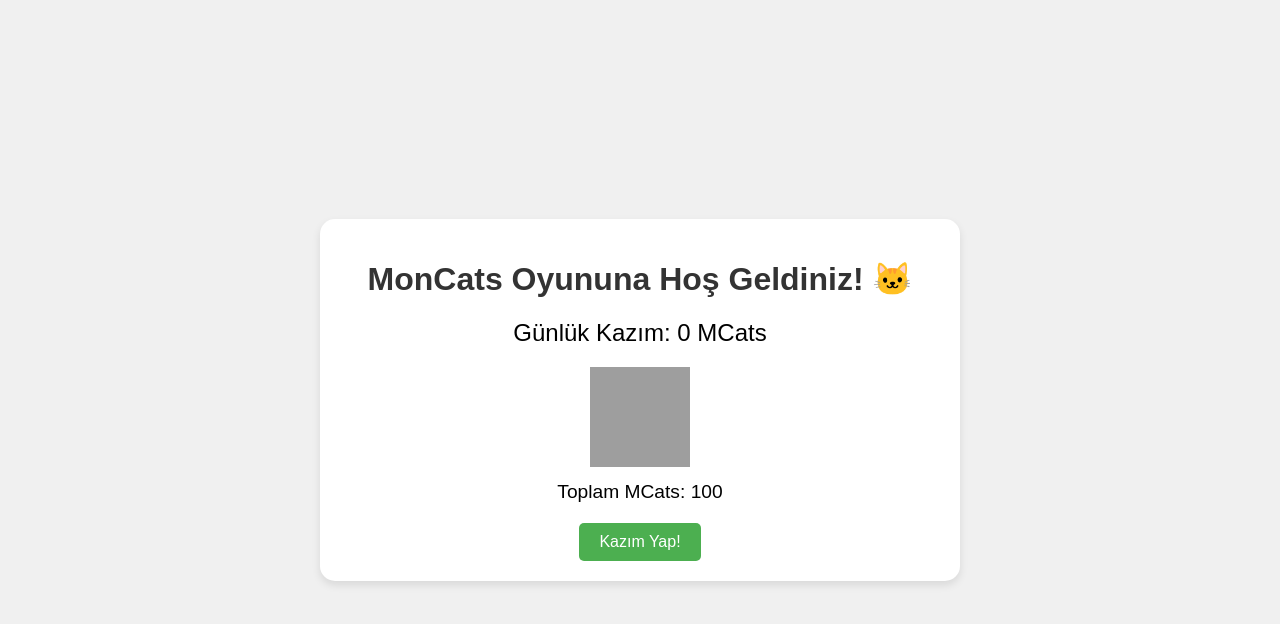
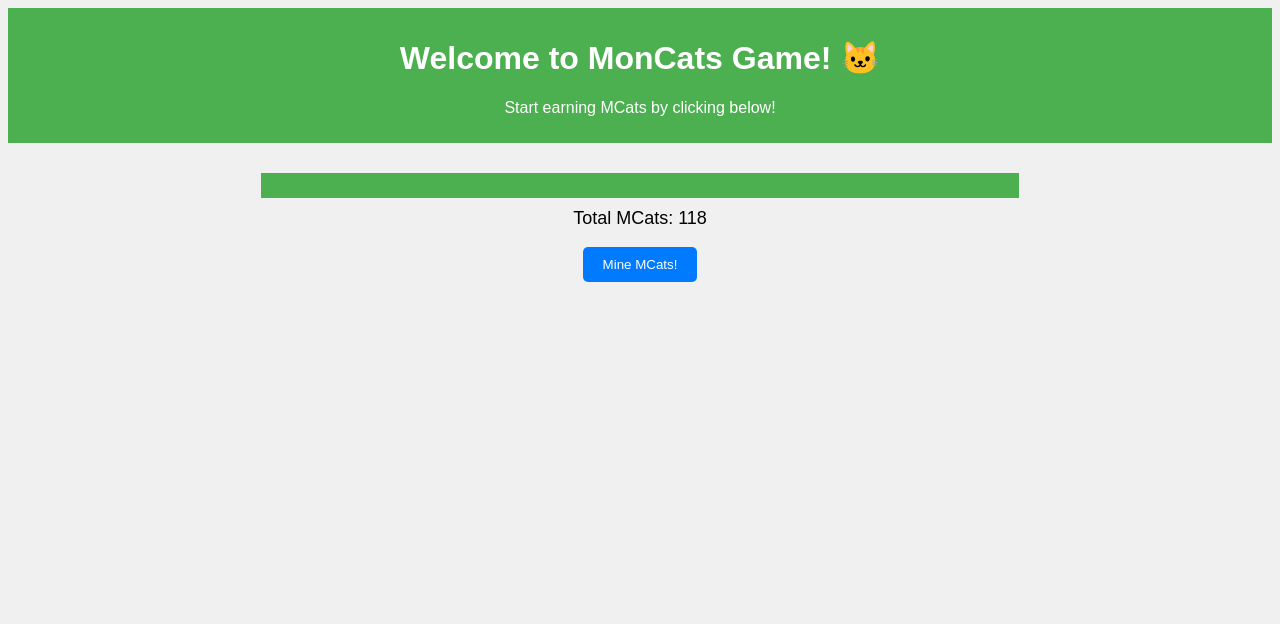
Before and after one commit to Begeken/MONCATS, a plain HTML site: page index.html in a window 1280 px wide. Drawn offline with Linux system fonts and the light colour scheme; grey boxes are pictures that could not be loaded.

Commit message:
Update index.html

```diff
--- a/index.html
+++ b/index.html
@@ -1,98 +1,75 @@
 <!DOCTYPE html>
-<html lang="tr">
+<html lang="en">
 <head>
     <meta charset="UTF-8">
     <meta name="viewport" content="width=device-width, initial-scale=1.0">
-    <title>MonCats Oyun</title>
+    <title>MonCats - Game</title>
     <style>
         body {
             font-family: Arial, sans-serif;
+            text-align: center;
             background-color: #f0f0f0;
-            display: flex;
-            flex-direction: column;
-            align-items: center;
-            justify-content: center;
-            height: 100vh;
-            margin: 0;
         }
-
-        h1 {
-            color: #333;
+        .header {
+            background-color: #4CAF50;
+            color: white;
+            padding: 10px;
         }
-
-        .game-container {
-            background-color: white;
-            border-radius: 15px;
-            box-shadow: 0 4px 8px rgba(0, 0, 0, 0.1);
-            padding: 20px;
-            text-align: center;
-            width: 80%;
-            max-width: 600px;
+        .mcats-container {
+            margin-top: 30px;
         }
-
-        .game-header {
-            font-size: 1.5em;
-            margin-bottom: 10px;
+        .mcats-bar {
+            width: 60%;
+            height: 25px;
+            background-color: #4CAF50;
+            margin: 10px auto;
         }
-
-        .cat-image {
-            width: 100px;
-            height: 100px;
-            margin: 10px;
+        .mcats-text {
+            font-size: 18px;
+            margin-top: 10px;
         }
-
-        .mcats-counter {
-            font-size: 1.2em;
-            margin-bottom: 20px;
-        }
-
-        .action-button {
-            background-color: #4CAF50;
+        .button {
+            background-color: #007BFF;
             color: white;
             padding: 10px 20px;
             border: none;
             border-radius: 5px;
             cursor: pointer;
-            font-size: 1em;
         }
-
-        .action-button:hover {
-            background-color: #45a049;
+        .button:hover {
+            background-color: #0056b3;
         }
     </style>
 </head>
 <body>
-
-<div class="game-container">
-    <h1>MonCats Oyununa Hoş Geldiniz! 🐱</h1>
-    <div class="game-header">
-        Günlük Kazım: <span id="mined-mcats">0</span> MCats
+    <div class="header">
+        <h1>Welcome to MonCats Game! 🐱</h1>
+        <p>Start earning MCats by clicking below!</p>
     </div>
 
-    <!-- Kedi Resmi -->
-    <img class="cat-image" src="https://placekitten.com/200/200" alt="Kedi">
-
-    <!-- MCats Sayacı -->
-    <div class="mcats-counter">
-        Toplam MCats: <span id="total-mcats">100</span>
+    <div class="mcats-container">
+        <div class="mcats-bar"></div>
+        <p class="mcats-text">Total MCats: <span id="mcats">118</span></p>
+        <button class="button" id="mineButton">Mine MCats!</button>
     </div>
 
-    <!-- Kazım Butonu -->
-    <button class="action-button" id="mine-button">Kazım Yap!</button>
-</div>
+    <script>
+        let totalMCats = 118;
+        let mineButton = document.getElementById("mineButton");
 
-<script>
-    let totalMCats = 100; // Başlangıç MCats
-    let minedMCats = 0;   // Kazanılan MCats
+        mineButton.onclick = function() {
+            totalMCats += 18; // Simulating earning 18 MCats
+            document.getElementById("mcats").textContent = totalMCats;
 
-    // Kazım butonuna tıklandığında
-    document.getElementById('mine-button').addEventListener('click', function() {
-        minedMCats += 1; // 1 MCats kazanın
-        totalMCats += 1; // Toplam MCats'ı arttır
-        document.getElementById('mined-mcats').innerText = minedMCats;
-        document.getElementById('total-mcats').innerText = totalMCats;
-    });
-</script>
+            let mcatsBar = document.querySelector(".mcats-bar");
+            mcatsBar.style.width = (totalMCats / 200 * 100) + "%"; // Simulate progress
 
+            // Show a message after mining
+            mineButton.textContent = "Mining... 18 MCats Earned!";
+            setTimeout(function() {
+                mineButton.textContent = "Mine MCats!";
+            }, 1500); // Change back after 1.5 seconds
+        };
+    </script>
 </body>
 </html>
```
